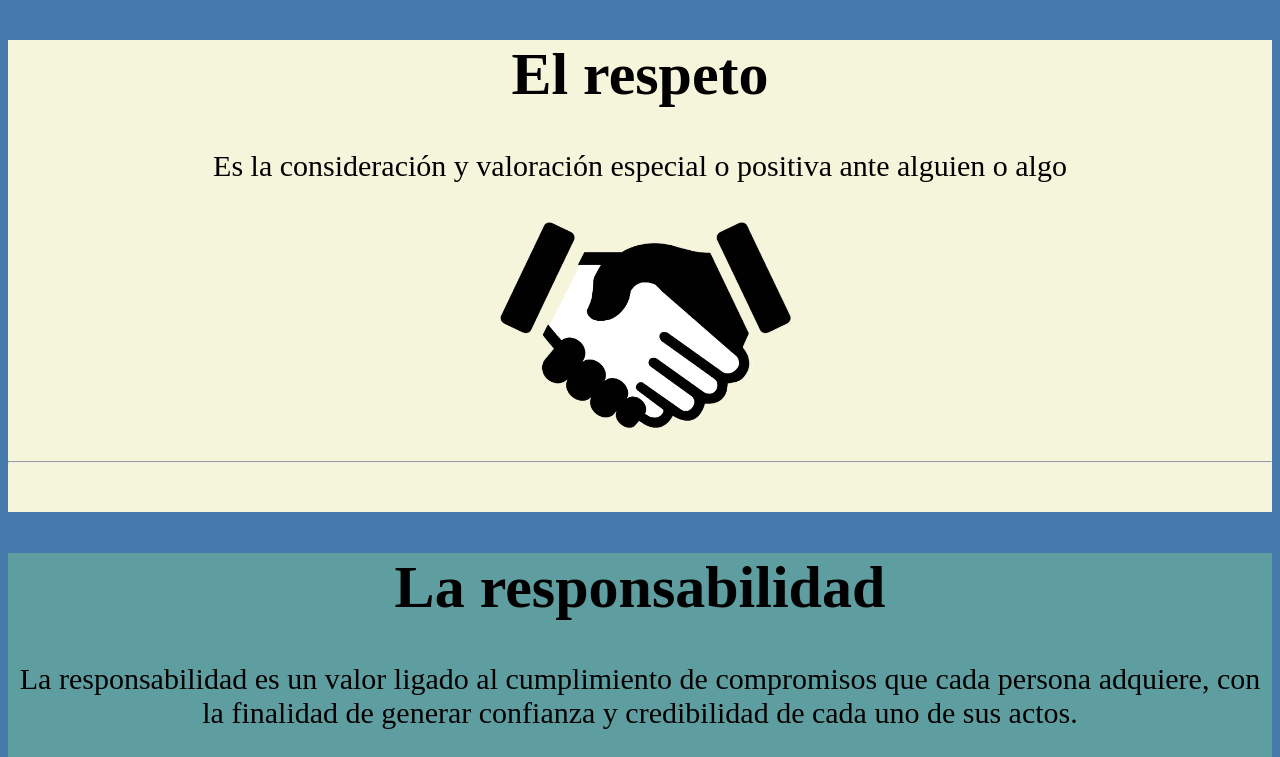
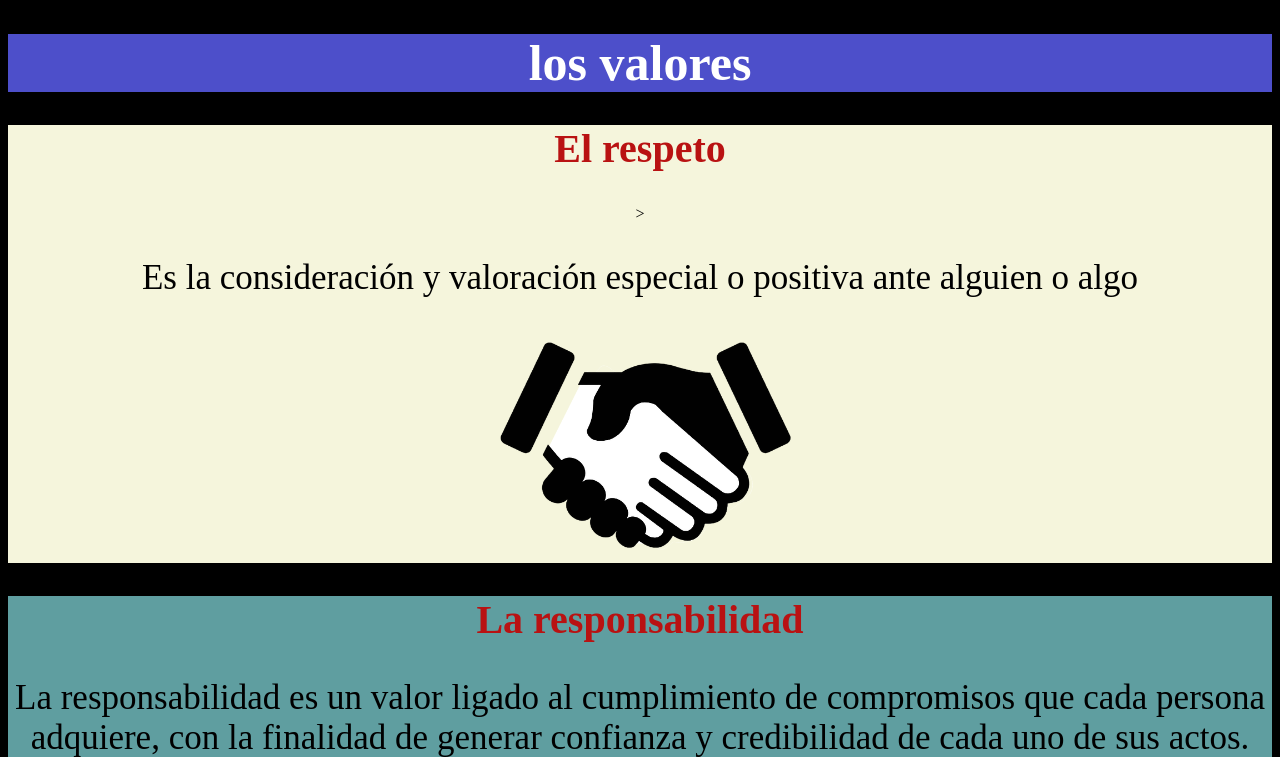
Before and after one commit to RodriTisnado/Actividad_valores_css, a plain HTML site: page paginas/index.html in a window 1280 px wide. Shown: the top 757 px of the page. Drawn offline with Linux system fonts and the light colour scheme.

Commit message:
Editado1

```diff
--- a/paginas/index.html
+++ b/paginas/index.html
@@ -5,40 +5,42 @@
     <meta name="viewport" content="width=   , initial-scale=1.0">
     <title>Los 5 valores</title> <link rel="stylesheet" href="../style/style.css">
 </head>
-<body>
+<body><div class="cuadrocero">
+    <h1 class="titulo">los valores</h1>
+</div>
     <div class="cuadroUno">
-    <h1>El respeto</h1>
-    <p> Es la consideración y valoración especial o positiva ante alguien o algo</p>
+    <h2>El respeto</h2>>
+    <p class="textogrande"> Es la consideración y valoración especial o positiva ante alguien o algo</p>
     <img src="../img/Respeto.png" width="400px" alt="El respeto">
-    <hr>
+
     <br>
 </div>
 <div class="cuadroDos">
-    <h1>La responsabilidad</h1>
-    <p>La responsabilidad es un valor ligado al cumplimiento de compromisos que cada persona adquiere, con la finalidad de generar confianza y credibilidad de cada uno de sus actos.</p>
+    <h2>La responsabilidad</h2>
+    <p class="textogrande">La responsabilidad es un valor ligado al cumplimiento de compromisos que cada persona adquiere, con la finalidad de generar confianza y credibilidad de cada uno de sus actos.</p>
     <img src="../img/responsabilidad.png" alt="El Amor">
     <br>
-    <hr>
+
     <br>
 </div>
 <div class="cuadroTres">
-    <h1>El compromiso</h1>
-    <p>Es cumplir con lo prometido aun ante circunstancias adversas.</p>
+    <h2>El compromiso</h2>
+    <p class="textogrande">Es cumplir con lo prometido aun ante circunstancias adversas.</p>
     <img src="../img/compromiso.png" alt="La bondad">
     <br>
-    <hr>
+
     <br>
 </div>
 <div class="cuadroCuatro">
-    <h1>El perdon</h1>
-    <p>Esperanza firme que se tiene de alguien o algo</p>
+    <h2>El perdon</h2>
+    <p class="textogrande">Esperanza firme que se tiene de alguien o algo</p>
     <img src="../img/Confianza.jpg" alt="El perdon">
     <br>
-    <hr>
+
     <br>
 </div>
-    <h1>La tolerancia</h1>
-    <p>La tolerancia significa el respeto a las ideas, creencias o prácticas de los demás cuando son diferentes o contrarias a las propias.</p>
+    <h2>La tolerancia</h2>
+    <p class="textogrande">La tolerancia significa el respeto a las ideas, creencias o prácticas de los demás cuando son diferentes o contrarias a las propias.</p>
     <img src="../img/La tolerancia.png" alt="">
 
 
--- a/style/style.css
+++ b/style/style.css
@@ -1,22 +1,17 @@
 body {
 
-background-color: rgb(70, 122, 172);
+background-color: rgb(0, 0, 0);
 
 text-align: center;
-
-font-size: 30px;
-
-
-
 }
 .textogrande{
-    font-size: 25px;
+    font-size: 35px;
 }
 
 
-h1{
-
-    color: rgb(0, 0, 0);
+h2{
+    font-size: 40px;
+    color: rgb(185, 18, 18);
 }
 
 .cuadroUno{
@@ -43,3 +38,10 @@ background-color: darkgray;
 background-color: darkcyan;
 
 }
+.titulo{
+    font-size: 50px;
+    color: rgb(255, 255, 255)
+}
+.cuadrocero{
+    background-color: rgb(77, 79, 202);
+}
```
